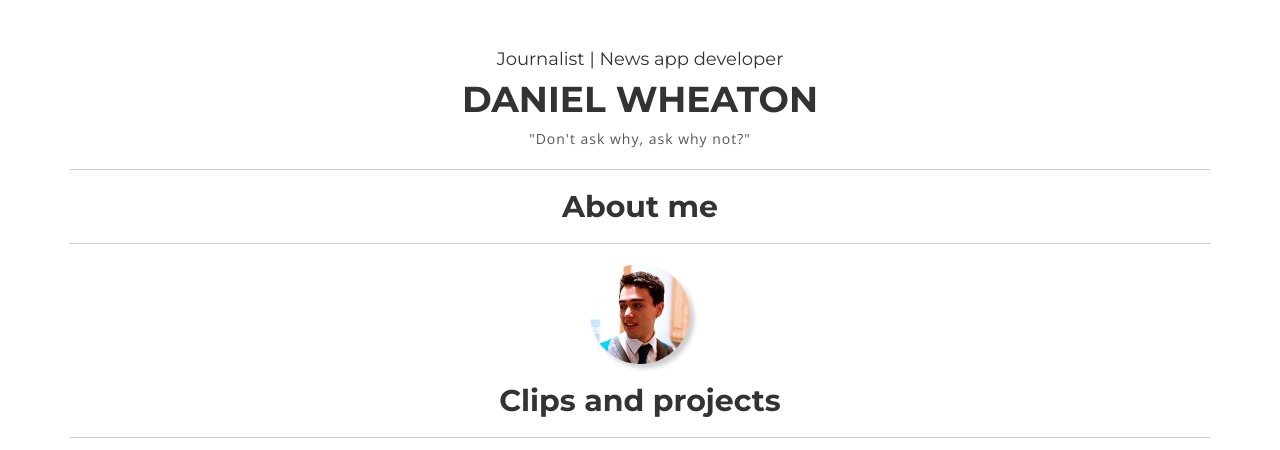
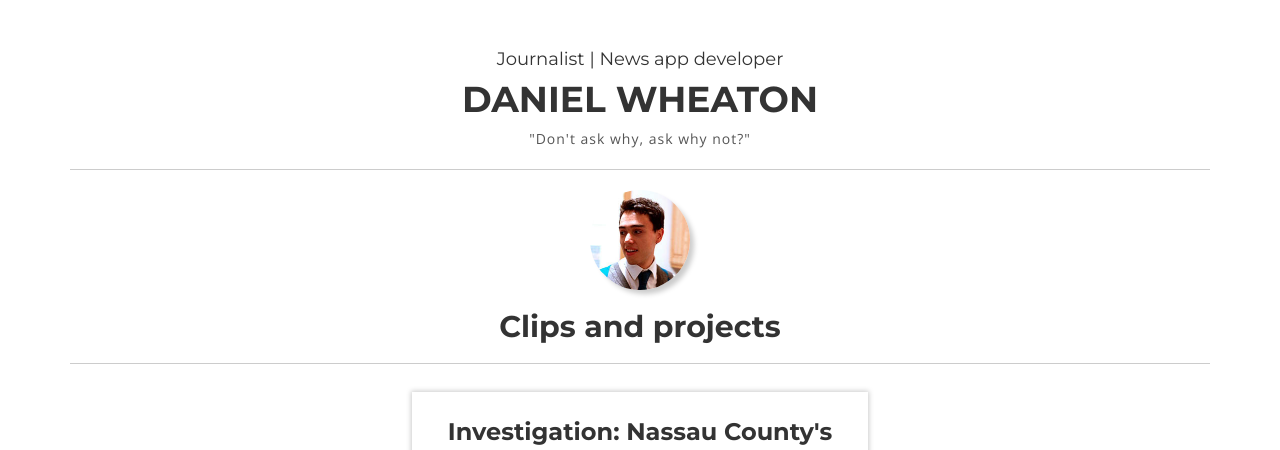
Before and after one commit to dwheaton2011/dwheaton2011.github.io, a plain HTML site: page clips.html in a window 1280 px wide. Shown: the top 450 px of the page. Drawn offline with nearby package versions, Linux system fonts and the light colour scheme.

Commit message:
Minor code fixes

```diff
--- a/clips.html
+++ b/clips.html
@@ -15,8 +15,6 @@
 	<p class='subtitle'>"Don't ask why, ask why not?"</p>
 
 	<hr class='divider'>
-	<h2>About me</h2>
-	<hr class='divider'>
 	<img class='me' src='daniel.jpg'/>
 	<div class='about'>
 </div>
@@ -29,10 +27,10 @@
 			<h3>Investigation: Nassau County's assessment system</h3>
 			<img class='sample' src='assessment.jpeg'/></a>
 			<p class='more'>See more</p>
-			<div class='more_info'>
+
 			<p>Working with Newsday's investigative team, we looked into Nassau's tax greivance program, where politically connected firms were benefitting the most. </p>
 			<p class='subtitle'>Utilized excel, SQL and python to analyize the assessment data.</p>
-			</div>
+
 		</div>
 
         <div class='project'>
```
